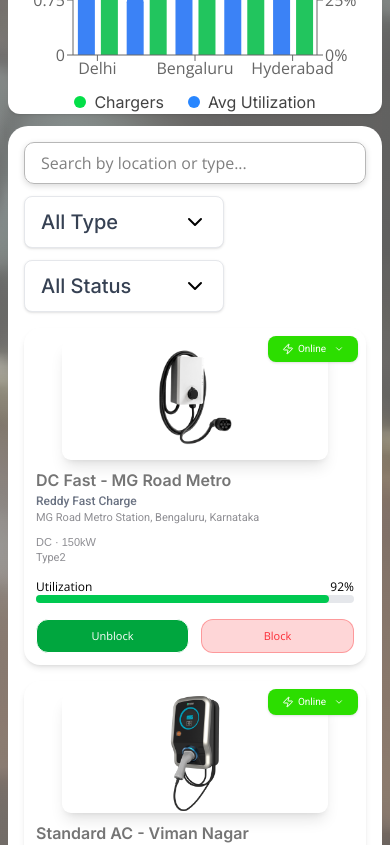
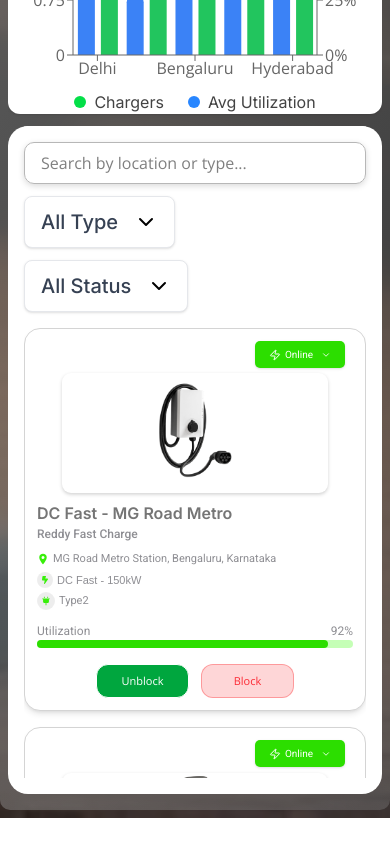
Before and after one commit to ChandaniSahu/ChargeFlow, a Next.js app: page /admin/chargermanagement in a window 390 px wide. Shown: the part 1700-2545 px from the top of the page. After the commit the page ends 2518 px from the top, so only its background shows below. Built offline with nearby package versions, Linux system fonts and the light colour scheme.

Commit message:
charger card ui almost done

```diff
--- a/app/admin/chargermanagement/page.tsx
+++ b/app/admin/chargermanagement/page.tsx
@@ -17,6 +17,8 @@ import {
   PowerCircle,
   ZapOff,
 } from "lucide-react";
+import { FaBoltLightning } from "react-icons/fa6";
+import { BiSolidPlug } from "react-icons/bi";
 import { LineChart, Line, XAxis, YAxis, Tooltip, ResponsiveContainer, PieChart, Pie, Cell, BarChart, Bar } from "recharts";
 import {
   MdBlock,
@@ -406,7 +408,7 @@ export interface ChargerCard {
   sub: string;
   location: string;
   capacity: string;
-  type1:string;
+  type1: string;
   type: "AC" | "DC";
   utilization: number;
   state: ChargerState;
@@ -420,7 +422,7 @@ export const chargers: ChargerCard[] = [
     sub: "Reddy Fast Charge",
     location: "MG Road Metro Station, Bengaluru, Karnataka",
     capacity: "150kW",
-    type1:"Type2",
+    type1: "Type2",
     type: "DC",
     utilization: 92,
     state: "unblock",
@@ -432,7 +434,7 @@ export const chargers: ChargerCard[] = [
     sub: "Kumar EV Solutions",
     location: "Viman Nagar, Pune, Maharashtra",
     capacity: "7kW",
-    type1:"CSS2",
+    type1: "CSS2",
     type: "AC",
     utilization: 38,
     state: "unblock",
@@ -444,7 +446,7 @@ export const chargers: ChargerCard[] = [
     sub: "Gupta Charging Hub",
     location: "Road No. 12, Banjara Hills, Hyderabad",
     capacity: "120kW",
-    type1:"CSS2",
+    type1: "CSS2",
     type: "DC",
     utilization: 78,
     state: "unblock",
@@ -456,7 +458,7 @@ export const chargers: ChargerCard[] = [
     sub: "Singh Charging Station",
     location: "100 Feet Road, Indiranagar, Bengaluru",
     capacity: "22kW",
-    type1:"Type2",
+    type1: "Type2",
     type: "AC",
     utilization: 55,
     state: "unblock",
@@ -468,7 +470,7 @@ export const chargers: ChargerCard[] = [
     sub: "Singh Charging Hub",
     location: "ITPL Road, Whitefield, Bengaluru",
     capacity: "60kW",
-    type1:"CSS2",
+    type1: "CSS2",
     type: "DC",
     utilization: 85,
     state: "unblock",
@@ -480,7 +482,7 @@ export const chargers: ChargerCard[] = [
     sub: "Singh Smart Charge",
     location: "80 Feet Road, 4th Block, Koramangala, Bengaluru",
     capacity: "7.4kW",
-    type1:"Type2",
+    type1: "Type2",
     type: "AC",
     utilization: 30,
     state: "unblock",
@@ -492,7 +494,7 @@ export const chargers: ChargerCard[] = [
     sub: "GreenVolt Charging",
     location: "Phase 1, Electronic City, Bengaluru",
     capacity: "100kW",
-    type1:"Type1",
+    type1: "Type1",
     type: "DC",
     utilization: 88,
     state: "unblock",
@@ -504,7 +506,7 @@ export const chargers: ChargerCard[] = [
     sub: "Urban EV Network",
     location: "Link Road, Andheri West, Mumbai",
     capacity: "11kW",
-    type1:"CSS2",
+    type1: "CSS2",
     type: "AC",
     utilization: 42,
     state: "unblock",
@@ -516,7 +518,7 @@ export const chargers: ChargerCard[] = [
     sub: "ChargeNow India",
     location: "Sector 62, Noida, Uttar Pradesh",
     capacity: "120kW",
-    type1:"CSS2",
+    type1: "CSS2",
     type: "DC",
     utilization: 67,
     state: "block",
@@ -573,17 +575,6 @@ export default function UserManagementDashboard() {
     );
   };
 
-  // const [filterStatus, setFilterStatus] = useState('All Status');
-  // const [searchTerm, setSearchTerm] = useState('');
-  // const [isDropdownOpen, setIsDropdownOpen] = useState(false);
-
-  // // 3. FILTER LOGIC
-  // const filteredUsers = userData.filter(user => {
-  //   const matchesFilter = filterStatus === 'All Status' || user.status === filterStatus;
-  //   const matchesSearch = user.name.toLowerCase().includes(searchTerm.toLowerCase()) ||
-  //     user.email.toLowerCase().includes(searchTerm.toLowerCase());
-  //   return matchesFilter && matchesSearch;
-  // });
 
   return (
     <div className="mt-2 mx-2 desktop:mx-0 desktop:mr-2 flex flex-col desktop:w-[1010px]">
@@ -874,9 +865,9 @@ export default function UserManagementDashboard() {
         </div>
 
         {/* search & filter functionality */}
-        <div className="bg-white  p-4 space-y-4 rounded-[20px]">
+        <div className="bg-white  px-4  rounded-[20px] overflow-hidden">
           {/* ================= FILTER BAR ================= */}
-          <div className="desktop:flex-row flex flex-col gap-3">
+          <div className="py-4 sticky top-0 z-10 bg-white desktop:flex-row flex flex-col gap-3">
             <input
               className="w-full px-4 py-2 border border-[#B7B7B7] hover:border-[1.5px] hover:border-[#38EF0A] focus:outline-none focus:ring-[0.6px]  focus:ring-[#38EF0A] shadow-[0px_2px_6.3px_0px_#00000026] rounded-[10px]"
               placeholder="Search by location or type..."
@@ -887,7 +878,7 @@ export default function UserManagementDashboard() {
             <div className="relative">
               <button
                 onClick={() => setIsTypeDropdownOpen(!isTypeDropdownOpen)}
-                className="flex items-center gap-4 px-4 py-2.5 bg-white border border-gray-200 rounded-lg shadow-sm hover:border-green-500 w-[200px]  justify-between"
+                className="flex items-center gap-4 px-4 py-2.5 bg-white border border-gray-200 rounded-lg shadow-sm hover:border-green-500 desktop:w-[200px]  justify-between"
               >
                 <div className="flex items-center gap-2">
                   <span className="font-medium text-gray-700 font-inter text-[20px]">
@@ -902,12 +893,12 @@ export default function UserManagementDashboard() {
               </button>
 
               {isTypeDropdownOpen && (
-                <div className="absolute right-0 mt-2 w-48 p-2 bg-white space-y-2 border border-gray-200 rounded-xl shadow-xl z-20 overflow-hidden shadow-[0px_1px_4px_0px_rgba(0,0,0,0.25)]">
+                <div className="absolute right-0 mt-2 desktop:w-48  p-2 bg-white space-y-2 border border-gray-200 rounded-xl shadow-xl z-20 overflow-hidden shadow-[0px_1px_4px_0px_rgba(0,0,0,0.25)]">
 
                   {["All Type", "DC", "AC"].map((type) => (
                     <button
                       key={type}
-                      className={`font-inter text-[20px] w-full rounded-[10px] text-left px-4 py-3 hover:bg-[#e1ffd9] flex items-center justify-between ${typeFilter === type
+                      className={`font-inter text-[20px]  w-full rounded-[10px] text-left px-4 py-3 hover:bg-[#e1ffd9] flex items-center justify-between ${typeFilter === type
                         ? "bg-[#e1ffd9] font-semibold"
                         : "text-black"
                         }`}
@@ -930,7 +921,7 @@ export default function UserManagementDashboard() {
             <div className="relative">
               <button
                 onClick={() => setIsStatusDropdownOpen(!isStatusDropdownOpen)}
-                className="flex items-center gap-4 px-4 py-2.5 bg-white border border-gray-200 rounded-lg shadow-sm hover:border-green-500 w-[200px] justify-between"
+                className="flex items-center gap-4 px-4 py-2.5 bg-white border border-gray-200 rounded-lg shadow-sm hover:border-green-500 desktop:w-[200px]  justify-between"
               >
                 <span className="font-medium text-gray-700 font-inter text-[20px]">
                   {statusFilter}
@@ -943,7 +934,7 @@ export default function UserManagementDashboard() {
               </button>
 
               {isStatusDropdownOpen && (
-                <div className="absolute right-0 mt-2 w-48 p-2 bg-white space-y-2 border border-gray-200 rounded-xl shadow-xl z-20">
+                <div className="absolute right-0 mt-2 desktop:w-48 p-2 bg-white space-y-2 border border-gray-200 rounded-xl shadow-xl z-20">
                   {["All Status", "Online", "Offline", "Maintenance"].map((status) => (
                     <button
                       key={status}
@@ -963,25 +954,24 @@ export default function UserManagementDashboard() {
                 </div>
               )}
             </div>
+          </div>
 
 
-          </div>
-
           {/* ================= CARDS ================= */}
-          <div className="grid grid-cols-1 md:grid-cols-3 gap-4">
+          <div className="grid grid-cols-1 md:grid-cols-3 gap-4 mb-4 overflow-y-auto max-h-[450px] no-scrollbar">
             {filteredData.map((c, i) => (
               <div
                 key={i}
-                className="bg-white   rounded-2xl shadow-md p-3 relative"
+                className="bg-white   rounded-2xl shadow-md p-3 relative border border-[#D4D4D4] shadow-[0px_2.41px_5.86px_0px_#00000036] hover:border-[#38EF0A] hover:border-[1.5px] transition duration-300"
               >
                 {/* -------- MODE DROPDOWN -------- */}
                 {/* -------- MODE DROPDOWN -------- */}
-<div className="absolute top-2 right-2 text-xs font-roboto text-[10px] ">
+                <div className="absolute top-3 right-5 font-roboto text-[10px] ">
 
                   {/* Selected Button */}
                   <div
                     onClick={() => setOpenIndex(openIndex === i ? null : i)}
-    className={`px-1 py-1.5 rounded-lg cursor-pointer flex justify-center items-center gap-1 w-[90px] shadow-sm
+                    className={`px-1 py-1.5 rounded-[5px] cursor-pointer flex justify-center items-center gap-1 w-[90px] shadow-sm
 
                     ${c.mode === "online" && "bg-[#2CDE00] text-white"}
                     ${c.mode === "offline" && "bg-[#DDE5D6] text-[#7B8573]"}
@@ -1006,7 +996,7 @@ export default function UserManagementDashboard() {
                           changeMode(i, "online");
                           setOpenIndex(null);
                         }}
-        className="text-[10px] px-4 py-1 bg-green-100 hover:bg-green-500 hover:text-white cursor-pointer flex gap-2 rounded-lg items-center text-gray-400"
+                        className="text-[10px] px-4 py-1 bg-green-100 hover:bg-green-500 hover:text-white cursor-pointer flex gap-2 rounded-[5px] items-center text-gray-400"
                       >
                         <Zap size={12} className="shrink-0" />
                         Online
@@ -1017,7 +1007,7 @@ export default function UserManagementDashboard() {
                           changeMode(i, "offline");
                           setOpenIndex(null);
                         }}
-        className="text-[10px] px-4 py-1 bg-gray-100 hover:bg-gray-200 hover:text-[11px]  cursor-pointer flex gap-2 rounded-lg items-center text-gray-400"
+                        className="text-[10px] px-4 py-1 bg-gray-100 hover:bg-gray-200 hover:text-[11px]  cursor-pointer flex gap-2 rounded-[5px] items-center text-gray-400"
                       >
                         <ZapOff size={12} className="shrink-0" />
                         Offline
@@ -1028,7 +1018,7 @@ export default function UserManagementDashboard() {
                           changeMode(i, "maintenance");
                           setOpenIndex(null);
                         }}
-        className="text-[8px] hover:text-[8.5px] px-4 py-1  bg-[#D25B0026] hover:bg-[#D25B0032] hover:text-[#B45309] cursor-pointer flex gap-2 rounded-lg items-center text-[#B45309]"
+                        className="text-[8px] hover:text-[8.5px] px-4 py-1  bg-[#D25B0026] hover:bg-[#D25B0032] hover:text-[#B45309] cursor-pointer flex gap-2 rounded-[5px] items-center text-[#B45309]"
                       >
                         <Wrench size={12} className="shrink-0" />
                         Maintenance
@@ -1043,32 +1033,44 @@ export default function UserManagementDashboard() {
                 {/* -------- IMAGE -------- */}
                 <img
                   src={c.image}
-                  className="w-[266px] h-[120px] shadow-lg rounded-[9px] mx-auto object-contain "
+                  className="mt-8 w-[266px] h-[120px] shadow-[0px_1.61px_3.77px_0px_#0000002E] rounded-[9px] mx-auto object-contain "
                   alt=""
                 />
 
                 {/* -------- INFO -------- */}
                 <h3 className="font-inter font-semibold text-[#757575] text-[16px] mt-2">{c.title}</h3>
-                <p className=" font-roboto font-medium text-[12px] text-gray-500">{c.sub}</p>
+                <p className=" font-roboto font-medium text-[12px] text-[#8E8E93] ">{c.sub}</p>
+                <div className="flex items-center gap-1 mt-2">
+                  <IoLocationSharp className="w-3 h-3  text-[#38EF0A]" />
                   <p className="font-roboto text-[11px] text-[#8E8E93]">{c.location}</p>
+                </div>
 
-                <div className="font-arial text-[11px] text-[#8E8E93] flex gap-2 text-sm mt-2">
-                  <span className="">
-                    {c.type} · {c.capacity}
-                  </span>
+
+                <div className="font-arial text-[11px] text-[#8E8E93] flex items-center gap-1 mt-1">
+                  <div className="bg-[#00000012] rounded-full p-1 inline-flex items-center justify-center">
+                    <FaBoltLightning className="w-2 h-2 text-[#38EF0A]" />
+                  </div>
+                  {c.type}{" "}Fast - {c.capacity}
+                </div>
+
+                <div className="flex items-center mt-1 gap-1">
+                  <div className="bg-[#00000012] rounded-full p-1 inline-flex items-center justify-center">
+                  <BiSolidPlug className="w-[10px] h-[10px] text-[#38EF0A]" />
                   </div>
                   <p className="font-roboto text-[11px] text-[#8E8E93]">{c.type1}</p>
+                </div>
+
 
                 {/* -------- UTILIZATION -------- */}
                 {c.utilization > 0 && c.mode !== "maintenance" && (
                   <>
-                    <div className="flex justify-between text-xs mt-3">
+                    <div className="font-roboto flex justify-between text-[12px] text-[#8E8E93] mt-3">
                       <span>Utilization</span>
                       <span>{c.utilization}%</span>
                     </div>
-                    <div className="h-2 bg-gray-200 rounded-full">
+                    <div className="h-2 bg-[#C5FFB6] rounded-full">
                       <div
-                        className="h-2 bg-green-500 rounded-full"
+                        className="h-[8px] bg-[#2CDE00] rounded-full"
                         style={{ width: `${c.utilization}%` }}
                       />
                     </div>
@@ -1076,10 +1078,10 @@ export default function UserManagementDashboard() {
                 )}
 
                 {/* -------- ACTION BUTTONS -------- */}
-                <div className="flex gap-3 mt-4">
+                <div className="flex justify-center gap-3 mt-4">
                   <button
                     onClick={() => toggleState(i, "unblock")}
-                    className={`w-full py-1 text-[11px] rounded-xl border
+                    className={`w-[93px] py-1 text-[11px] rounded-xl border
                   ${c.state === "unblock"
                         ? "bg-green-600 text-white"
                         : "bg-white text-green-600"
@@ -1091,7 +1093,7 @@ export default function UserManagementDashboard() {
 
                   <button
                     onClick={() => toggleState(i, "block")}
-                    className={`w-full py-2 text-[11px] rounded-xl
+                    className={`w-[93px] py-2 text-[11px] rounded-xl
                   ${c.state === "block"
                         ? "bg-[#FA2023] text-white"
                         : "bg-[#FA20232E] border-[#FA202354] border text-red-500"
```
Lines whose indentation alone changed are shown as unchanged.
